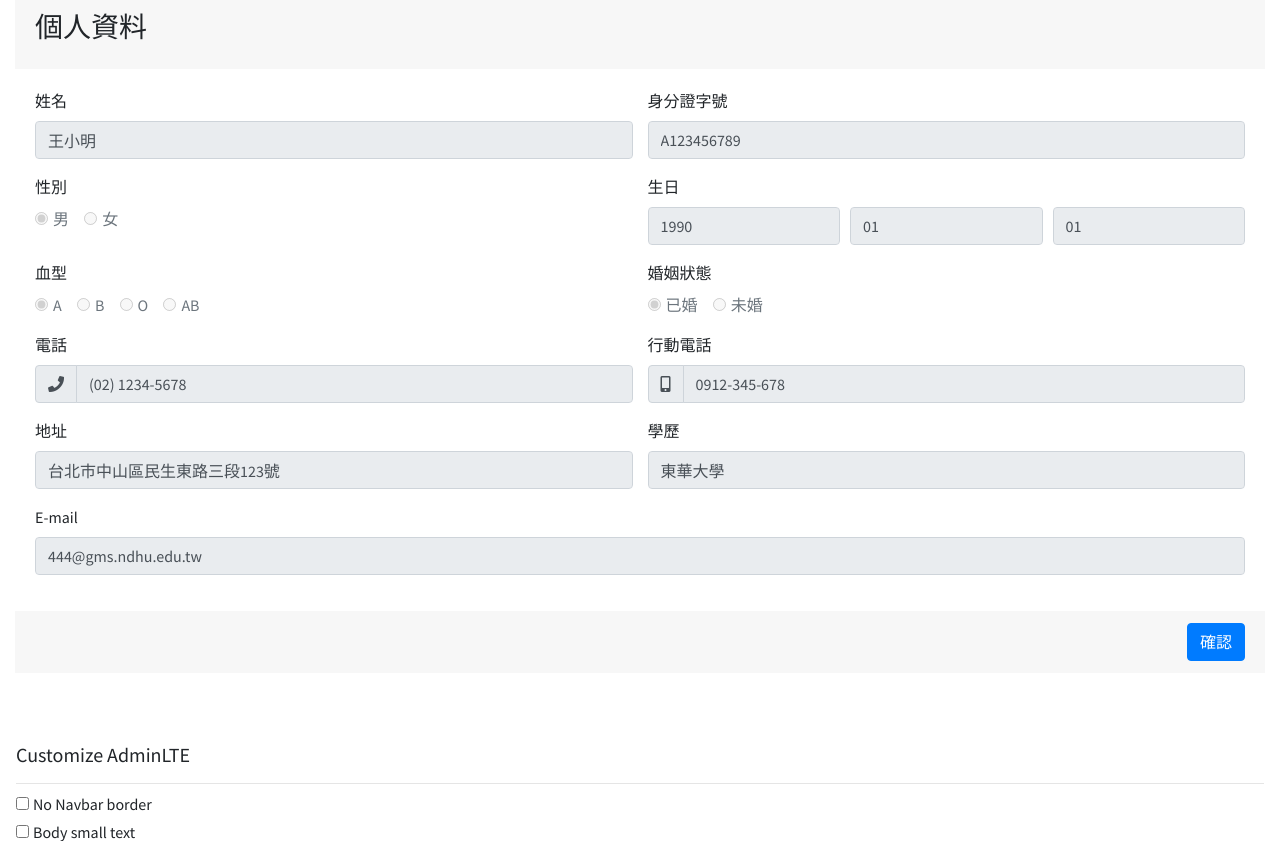
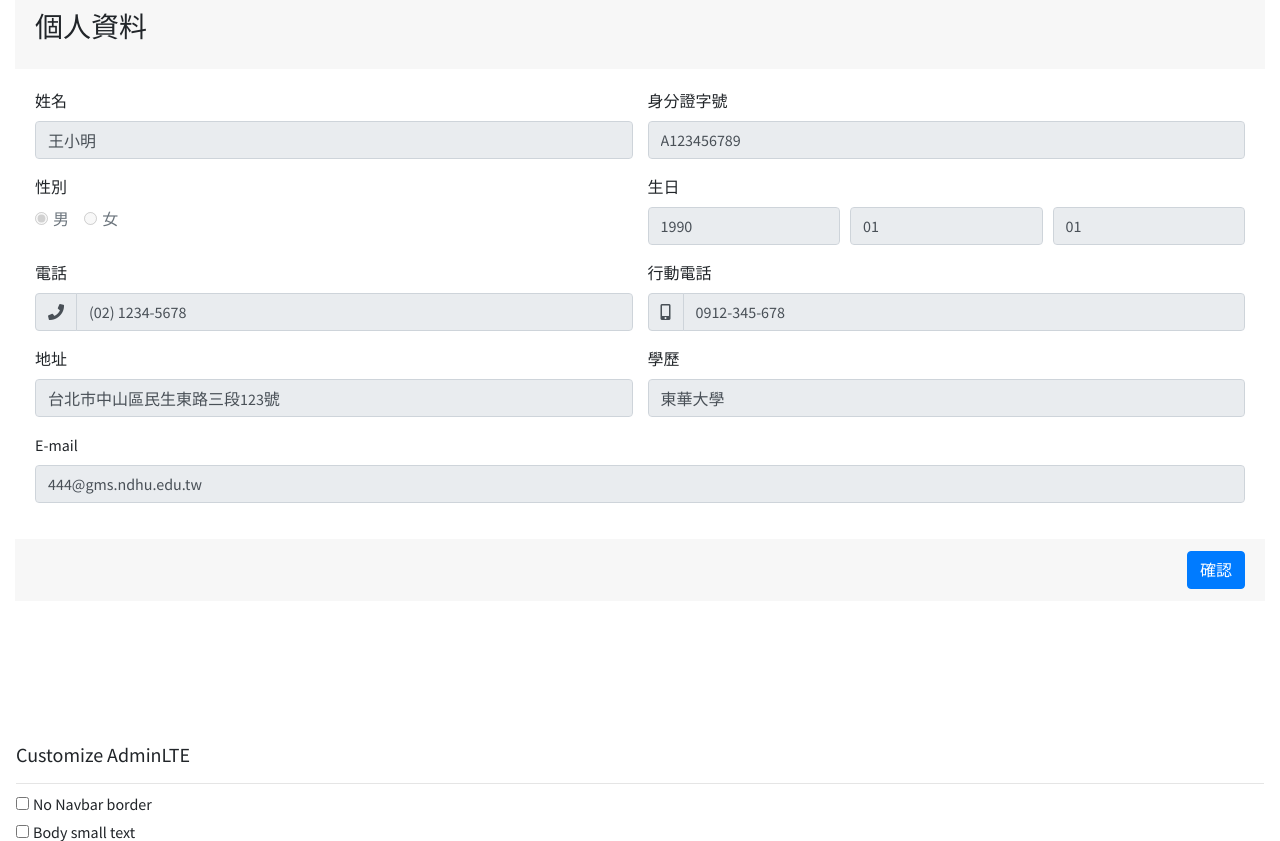
Before and after one commit to canvex/NDHU-GenAI, a Flask app: template apps/templates/home/profile.html in a window 1280 px wide. Shown: the part 707-1548 px from the top of the page. Run offline with Flask 3, Linux system fonts and the light colour scheme; the template is opened without the code that fills it, so the values that code supplies are empty; style sheets or scripts are compiled from the project's sources; some libraries are stand-ins or nearby versions.

Commit message:
profile edit

```diff
--- a/apps/templates/home/profile.html
+++ b/apps/templates/home/profile.html
@@ -321,41 +321,7 @@
               </div>
 
 
-              <div class="row">
-                <div class="form-group col-sm-6">
-                  <label>血型</label><br>
-                  <div class="form-check form-check-inline">
-                    <input type="radio" class="form-check-input" id="bloodtype_a" name="bloodtype" value="a" checked
-                      disabled>
-                    <label class="form-check-label" for="bloodtype_a">A</label>
-                  </div>
-                  <div class="form-check form-check-inline">
-                    <input type="radio" class="form-check-input" id="bloodtype_b" name="bloodtype" value="b" disabled>
-                    <label class="form-check-label" for="bloodtype_b">B</label>
-                  </div>
-                  <div class="form-check form-check-inline">
-                    <input type="radio" class="form-check-input" id="bloodtype_o" name="bloodtype" value="o" disabled>
-                    <label class="form-check-label" for="bloodtype_o">O</label>
-                  </div>
-                  <div class="form-check form-check-inline">
-                    <input type="radio" class="form-check-input" id="bloodtype_ab" name="bloodtype" value="ab" disabled>
-                    <label class="form-check-label" for="bloodtype_ab">AB</label>
-                  </div>
-                </div>
 
-                <div class="form-group col-sm-6">
-                  <label>婚姻狀態</label><br>
-                  <div class="form-check form-check-inline">
-                    <input type="radio" class="form-check-input" id="marriage_yes" name="marriage" value="y" checked
-                      disabled>
-                    <label class="form-check-label" for="marriage_yes">已婚</label>
-                  </div>
-                  <div class="form-check form-check-inline">
-                    <input type="radio" class="form-check-input" id="marriage_no" name="marriage" value="n" disabled>
-                    <label class="form-check-label" for="marriage_no">未婚</label>
-                  </div>
-                </div>
-              </div>
 
               <div class="row">
                 <div class="form-group col-sm-6">
```
Also changed, not shown: apps/templates/home/doc_auto_select.html (+8 -1 lines), apps/templates/home/profile_edit.html (+1 -34 lines).
